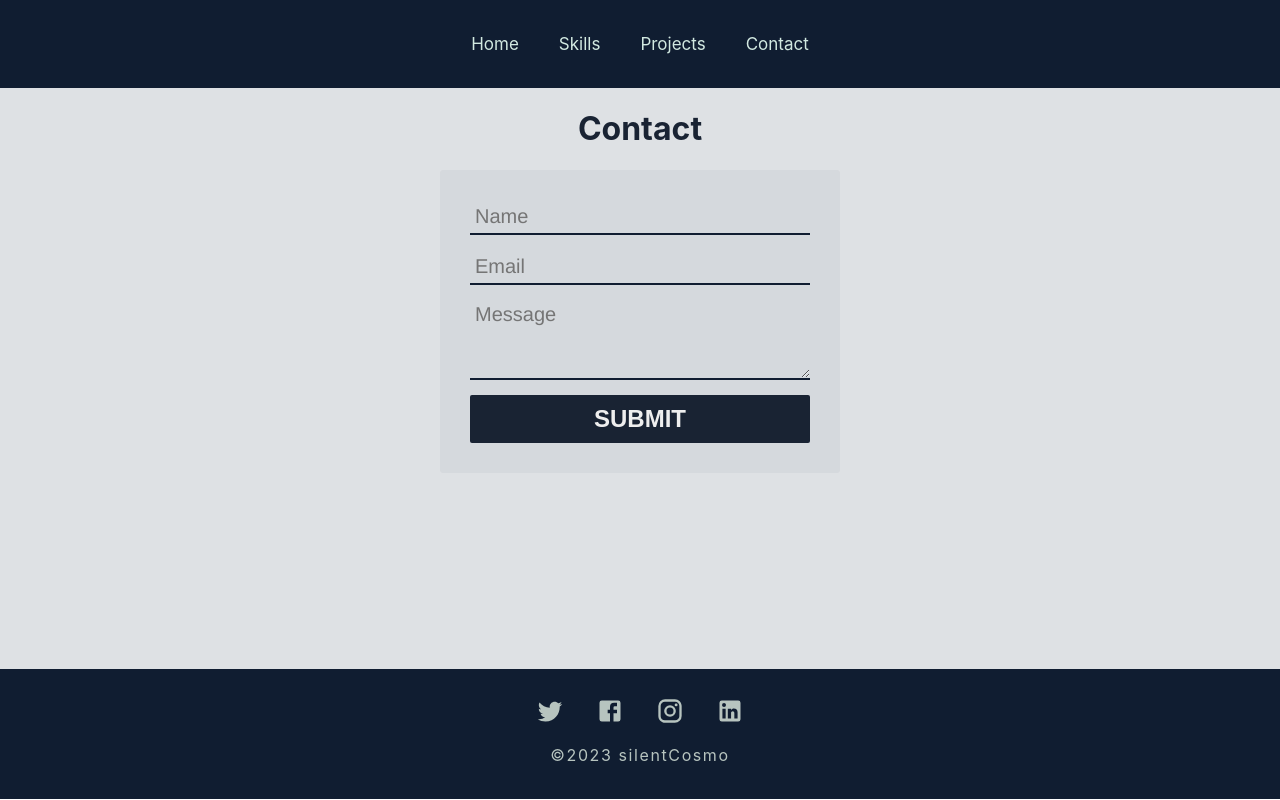
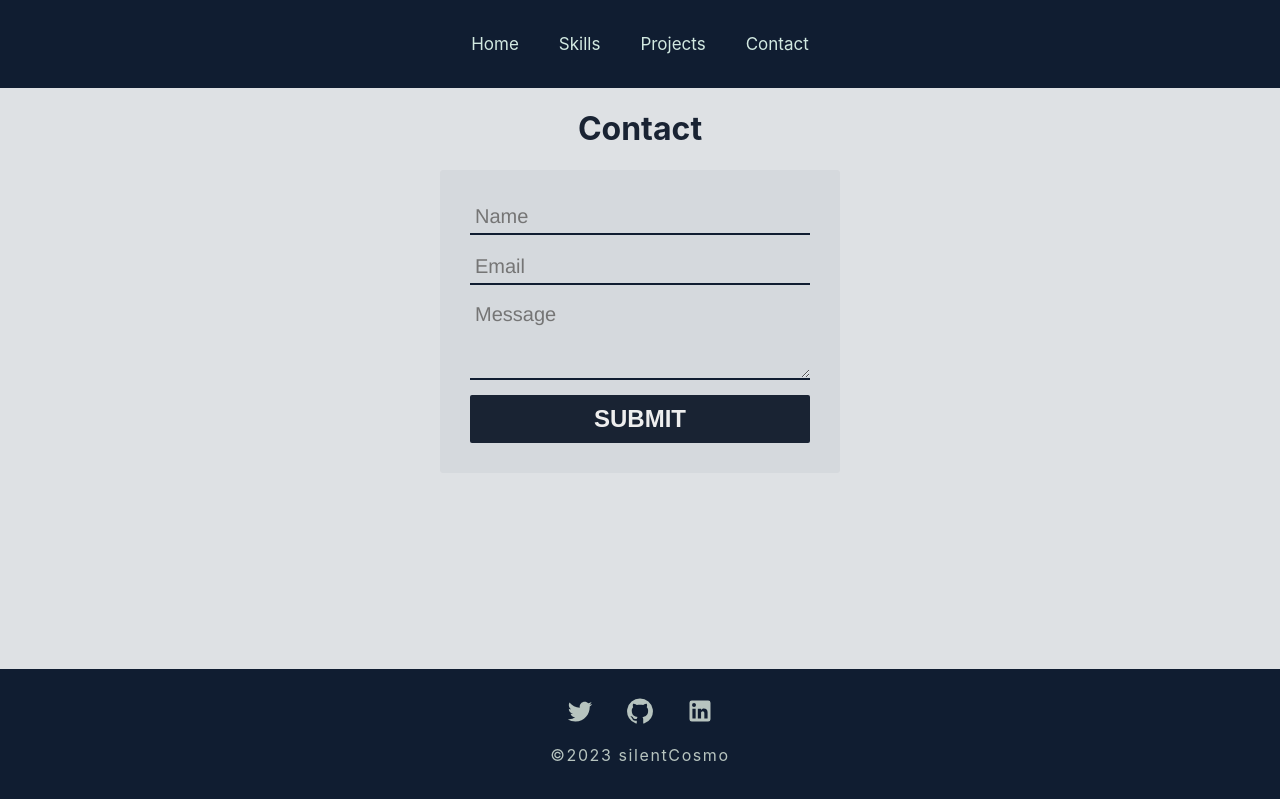
Before and after one commit to silentCosmo/react-portfolio, a React (Create React App) app: page /contact in a window 1280 px wide. Built offline with nearby package versions, Linux system fonts and the light colour scheme.

Commit message:
update_footer_icons

```diff
--- a/src/components/Footer.js
+++ b/src/components/Footer.js
@@ -1,10 +1,10 @@
 import '../styles/Footer.css'
-import React from 'react'/*
-import GitHubIcon from '@mui/icons-material/GitHub'; */
+import React from 'react'
+import GitHubIcon from '@mui/icons-material/GitHub';
 import TwitterIcon from '@mui/icons-material/Twitter';
-import LinkedInIcon from '@mui/icons-material/LinkedIn';
+import LinkedInIcon from '@mui/icons-material/LinkedIn';/*
 import FacebookIcon from '@mui/icons-material/Facebook';
-import InstagramIcon from '@mui/icons-material/Instagram';
+import InstagramIcon from '@mui/icons-material/Instagram'; */
 
 
 
@@ -12,11 +12,11 @@ function Footer() {
   return (
     <div className='footer'>
         <div className="socialMedia">
-        <a href="https://twitter.com/silentcosmo_"><TwitterIcon style= {{ fontSize: '28' }}/></a>
-        <a href="https://www.facebook.com/ngkudallur"><FacebookIcon style= {{ fontSize: '28' }}/></a>
-        <a href="https://www.instagram.com/silentcosmo_"><InstagramIcon style= {{ fontSize: '28' }}/></a>
+        <a href="https://twitter.com/silentcosmox"><TwitterIcon style= {{ fontSize: '28' }}/></a>
+        <a href="https://github.com/silentcosmo"><GitHubIcon style= {{ fontSize: '28' }}/></a>
+        {/* <a href="https://www.facebook.com/ngkudallur"><FacebookIcon style= {{ fontSize: '28' }}/></a>
+        <a href="https://www.instagram.com/silentcosmo_"><InstagramIcon style= {{ fontSize: '28' }}/></a> */}
         <a href="https://www.linkedin.com/in/silentcosmo"><LinkedInIcon style= {{ fontSize: '28' }}/></a>
-        {/* <GitHubIcon/> */}
         </div>
         <p>&copy;{new Date().getFullYear()} silentCosmo</p>
     </div>
```
